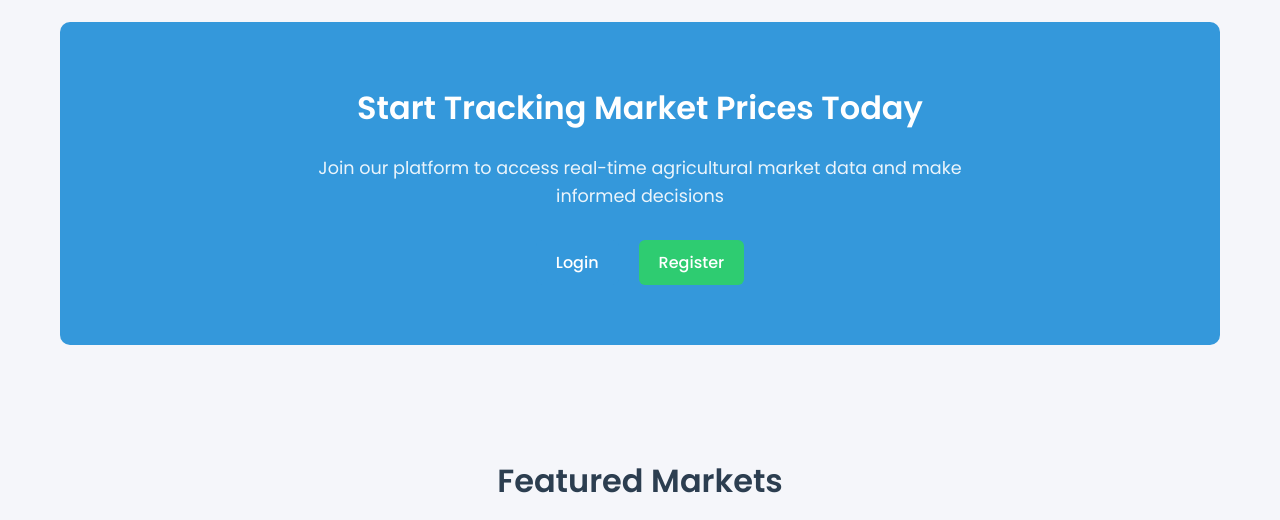
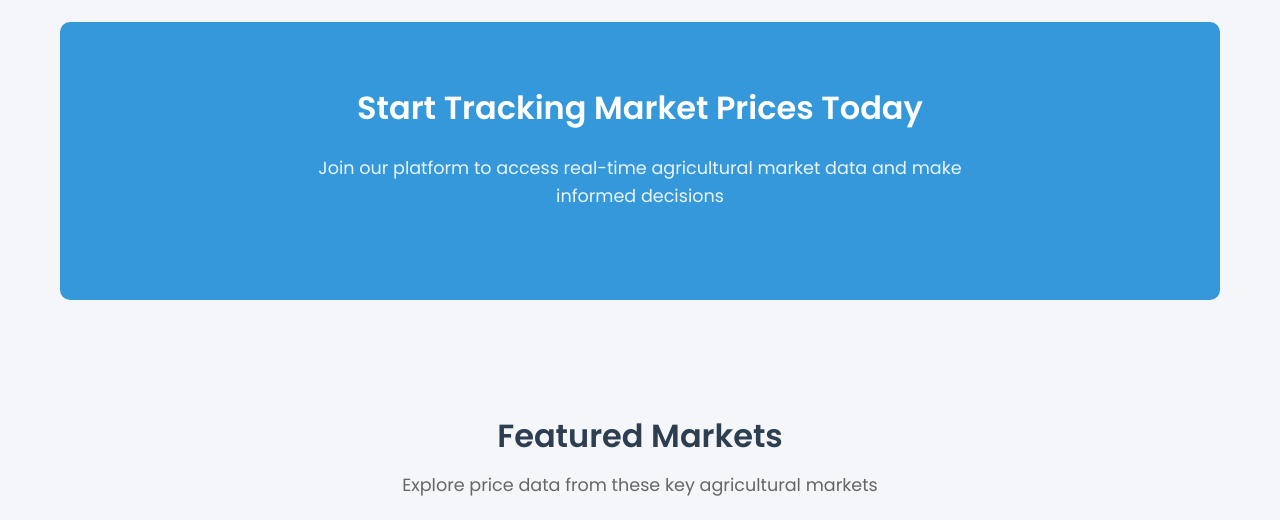
Before and after one commit to suryavikram2003/MarketPriceDiscovery, a Flask app: page / in a window 1280 px wide. Shown: the part 1781-2301 px from the top of the page. Run offline with Flask 3, Linux system fonts and the light colour scheme.

Commit message:
Update index.html

```diff
--- a/templates/index.html
+++ b/templates/index.html
@@ -110,10 +110,6 @@
         {% if current_user.is_authenticated %}
             <a href="{{ url_for('dashboard') }}" class="btn btn-primary">Go to Dashboard</a>
         {% else %}
-            <div class="cta-buttons">
-                <a href="{{ url_for('login') }}" class="btn btn-primary">Login</a>
-                <a href="{{ url_for('register') }}" class="btn btn-secondary">Register</a>
-            </div>
         {% endif %}
     </div>
 </div>
```
